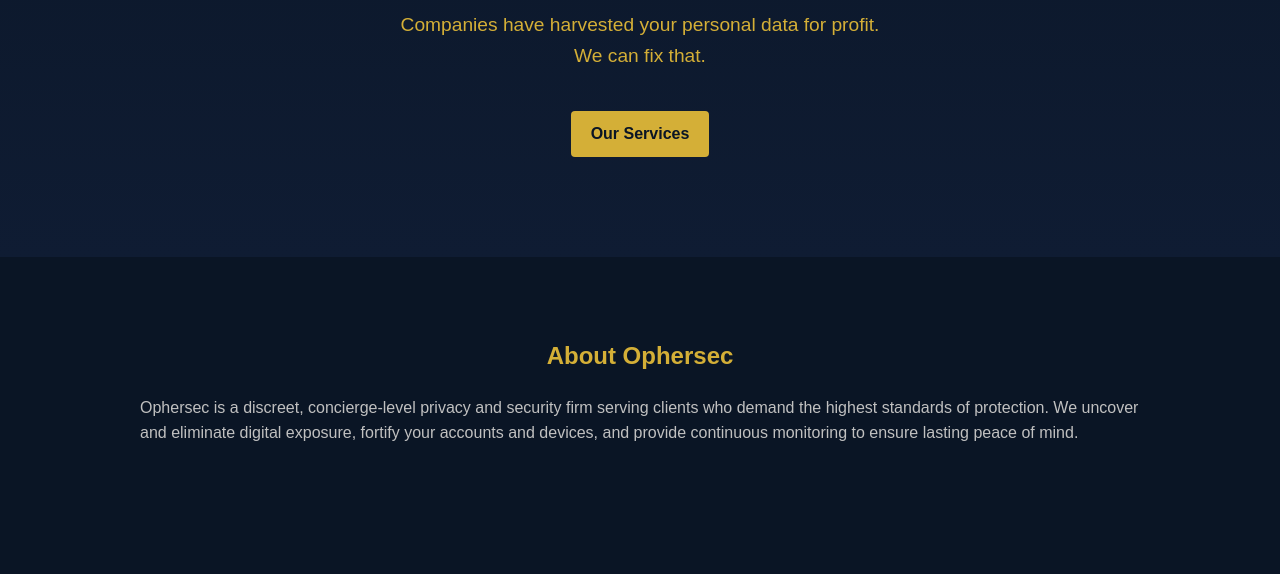
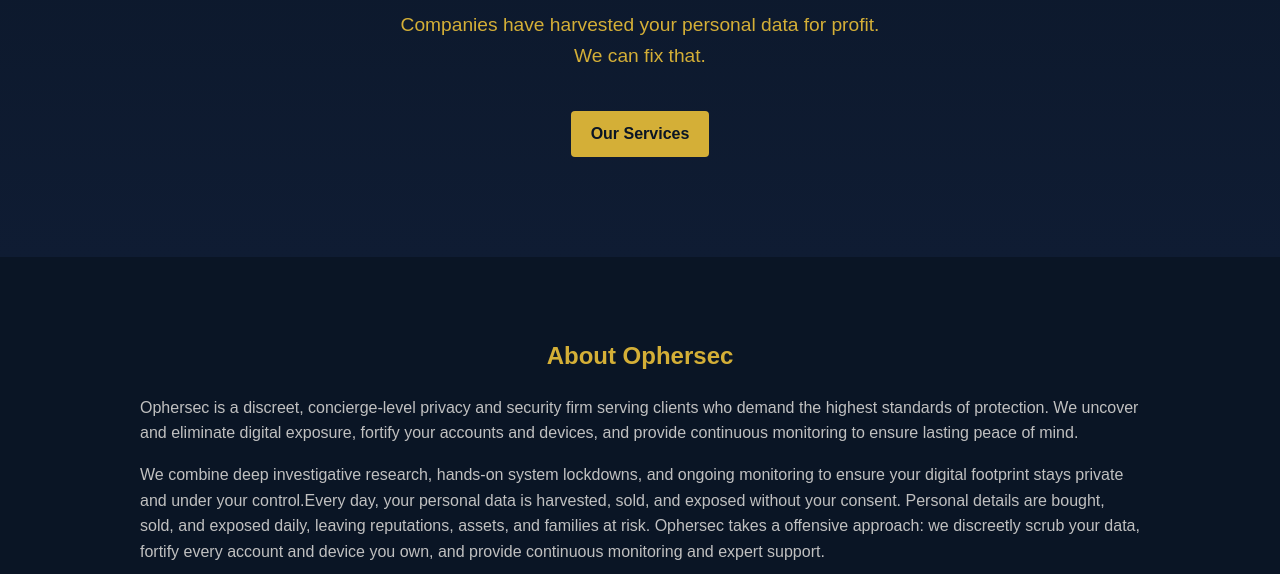
Before and after one commit to ophersec/ophersec.github.io, a plain HTML site: page index.html in a window 1280 px wide. Shown: the part 378-952 px from the top of the page. Drawn offline with Linux system fonts and the light colour scheme.

Commit message:
Update index.html

```diff
--- a/index.html
+++ b/index.html
@@ -26,6 +26,9 @@
       clients who demand the highest standards of protection. We uncover and
       eliminate digital exposure, fortify your accounts and devices, and
       provide continuous monitoring to ensure lasting peace of mind.
+    </p>
+    <p>
+      We combine deep investigative research, hands-on system lockdowns, and ongoing monitoring to ensure your digital footprint stays private and under your control.Every day, your personal data is harvested, sold, and exposed without your consent. Personal details are bought, sold, and exposed daily, leaving reputations, assets, and families at risk. Ophersec takes a offensive approach: we discreetly scrub your data, fortify every account and device you own, and provide continuous monitoring and expert support.
     </p>
   </section>
 
```
